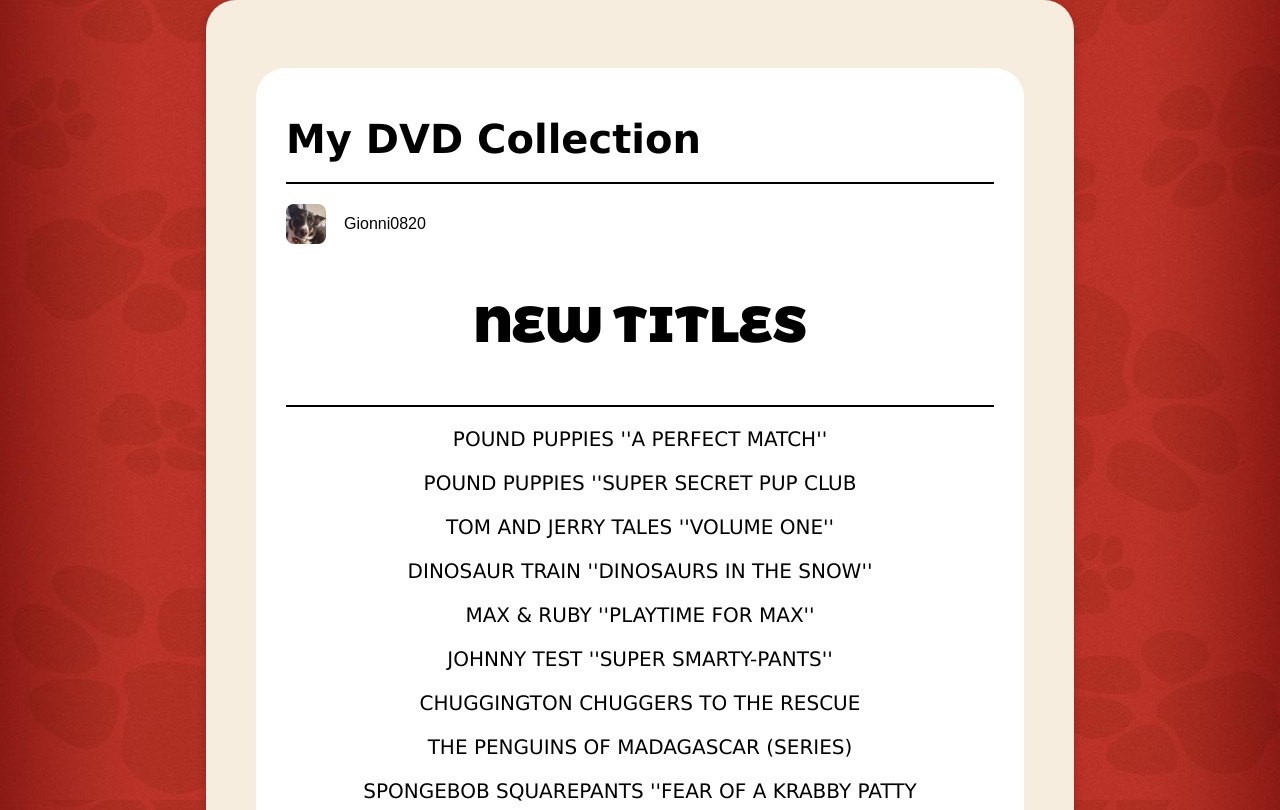
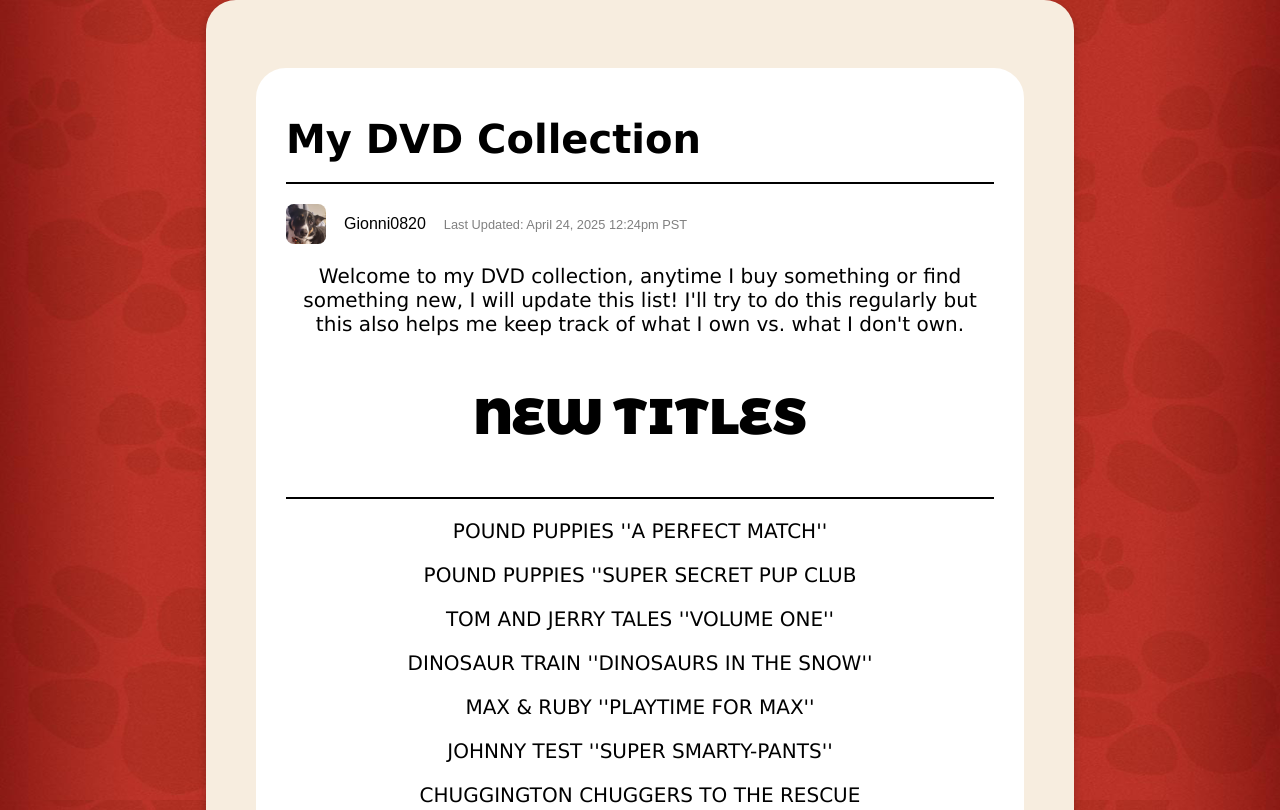
Before and after one commit to Gionni0820/crap, a plain HTML site: page other/dvdlist.htm in a window 1280 px wide. Shown: the top 810 px of the page. Drawn offline with Linux system fonts and the light colour scheme; a web font is replaced by a local one.

Commit message:
Update dvdlist.htm

```diff
--- a/other/dvdlist.htm
+++ b/other/dvdlist.htm
@@ -39,8 +39,9 @@
     <div class="profile-left" style="display: flex; align-items: center; justify-content: flex-start; text-align: left;">
   <img src="../Media/2021profile.jpg" alt="Dumb 2021 Profile Picture!" style="width: 40px; height: 40px; border-radius: 20%; margin-right: 10px;">
   <span>Gionni0820</span>
-  <span class="timestamp" style="color: gray; font-size: 0.8rem; margin-left: 10px;"></span>
+  <span class="timestamp" style="color: gray; font-size: 0.8rem; margin-left: 10px;">Last Updated: April 24, 2025 12:24pm PST</span>
 </div>
+<p>Welcome to my DVD collection, anytime I buy something or find something new, I will update this list! I'll try to do this regularly but this also helps me keep track of what I own vs. what I don't own.</p>
 <h3 style="color: black; font-size: 50px;">NEW TITLES</h3>
 <hr style="border: 1px solid black; margin: 20px 0;">
 
```
